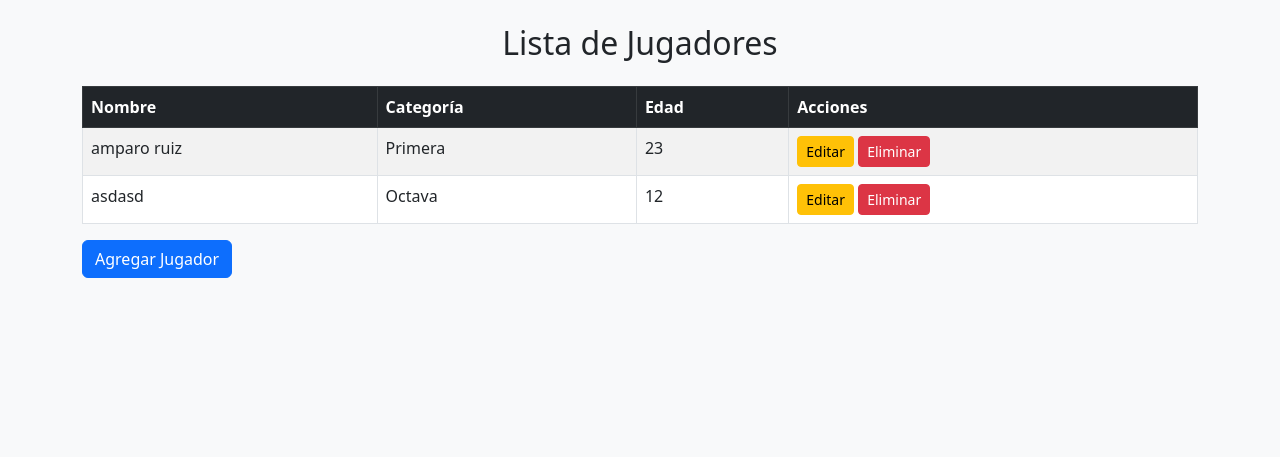
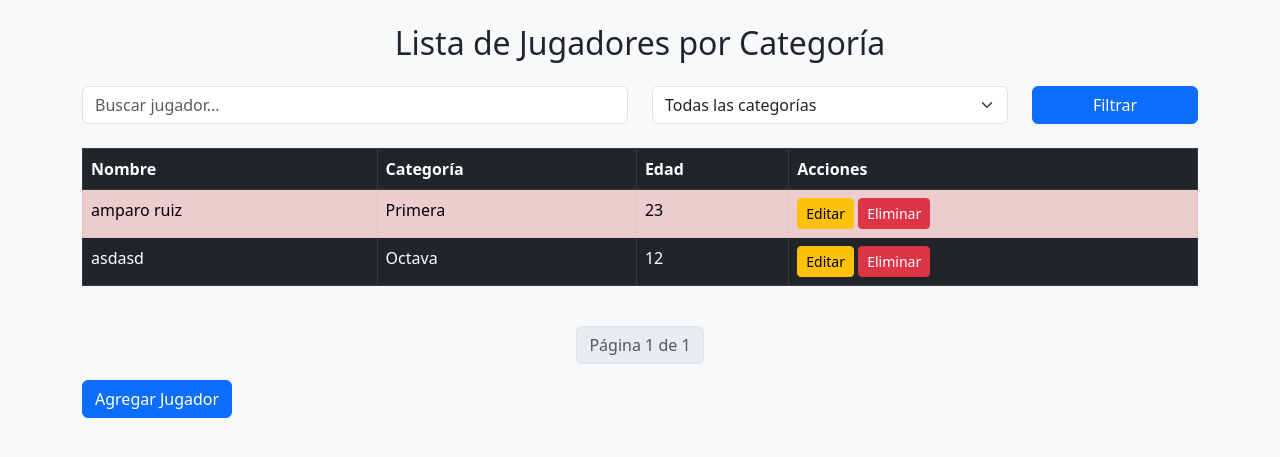
Before and after one commit to MarianoBustamante/torneo-padel, a Django app: page /jugadores/ in a window 1280 px wide. Shown: the top 457 px of the page. Run offline with Django 5.2, Linux system fonts and the light colour scheme; data comes from the database, SQL or seed files in the repository; both versions use the stored data as it was after the commit.

Commit message:
mejora de division de categorias y filtrado

```diff
--- a/jugadores/templates/jugadores/lista.html
+++ b/jugadores/templates/jugadores/lista.html
@@ -9,8 +9,30 @@
 <body class="bg-light">
 
 <div class="container mt-4">
-    <h2 class="mb-4 text-center">Lista de Jugadores</h2>
+    <h2 class="mb-4 text-center">Lista de Jugadores por Categoría</h2>
 
+    <!-- Barra de búsqueda y filtro -->
+    <form method="GET" class="mb-4">
+        <div class="row">
+            <div class="col-md-6">
+                <input type="text" name="q" value="{{ query }}" class="form-control" placeholder="Buscar jugador...">
+            </div>
+            <div class="col-md-4">
+                <select name="categoria" class="form-select">
+                    <option value="">Todas las categorías</option>
+                    {% for key, value in categorias.items %}
+                        <option value="{{ key }}" {% if categoria_filtro == key %}selected{% endif %}>{{ value }}</option>
+                    {% endfor %}
+                </select>
+            </div>
+            <div class="col-md-2">
+                <button type="submit" class="btn btn-primary w-100">Filtrar</button>
+            </div>
+        </div>
+    </form>
+
+    <!-- Tabla de jugadores -->
+    <div class="table-responsive">
         <table class="table table-striped table-bordered">
             <thead class="table-dark">
                 <tr>
@@ -21,10 +43,17 @@
                 </tr>
             </thead>
             <tbody>
-            {% for jugador in jugadores %}
-            <tr>
+                {% for jugador in page_obj %}
+                <tr class="{% if jugador.categoria == '1ra' %}table-danger
+                           {% elif jugador.categoria == '2da' %}table-warning
+                           {% elif jugador.categoria == '3ra' %}table-info
+                           {% elif jugador.categoria == '4ta' %}table-primary
+                           {% elif jugador.categoria == '5ta' %}table-success
+                           {% elif jugador.categoria == '6ta' %}table-light
+                           {% elif jugador.categoria == '7ma' %}table-secondary
+                           {% else %}table-dark{% endif %}">
                     <td>{{ jugador.nombre }}</td>
-                <td>{{ jugador.get_categoria_display }}</td>  <!-- Muestra la categoría con el nombre correcto -->
+                    <td>{{ jugador.get_categoria_display }}</td>
                     <td>{{ jugador.edad }}</td>
                     <td>
                         <a href="{% url 'editar_jugador' jugador.id %}" class="btn btn-warning btn-sm">Editar</a>
@@ -41,7 +70,26 @@
                 {% endfor %}
             </tbody>
         </table>
+    </div>
 
+    <!-- Paginación -->
+    <div class="d-flex justify-content-center mt-4">
+        <ul class="pagination">
+            {% if page_obj.has_previous %}
+                <li class="page-item"><a class="page-link" href="?page=1">Primera</a></li>
+                <li class="page-item"><a class="page-link" href="?page={{ page_obj.previous_page_number }}">Anterior</a></li>
+            {% endif %}
+
+            <li class="page-item disabled"><span class="page-link">Página {{ page_obj.number }} de {{ page_obj.paginator.num_pages }}</span></li>
+
+            {% if page_obj.has_next %}
+                <li class="page-item"><a class="page-link" href="?page={{ page_obj.next_page_number }}">Siguiente</a></li>
+                <li class="page-item"><a class="page-link" href="?page={{ page_obj.paginator.num_pages }}">Última</a></li>
+            {% endif %}
+        </ul>
+    </div>
+
+    <!-- Botón para agregar jugador -->
     <div class="d-flex justify-content-between">
         <a href="{% url 'agregar_jugador' %}" class="btn btn-primary">Agregar Jugador</a>
     </div>
--- a/jugadores/views.py
+++ b/jugadores/views.py
@@ -1,10 +1,34 @@
 from django.shortcuts import render, redirect, get_object_or_404
 from .models import Jugador
 from .forms import JugadorForm
+from django.core.paginator import Paginator
+
 
 def lista_jugadores(request):
+    query = request.GET.get('q', '')  # Captura la búsqueda
+    categoria_filtro = request.GET.get('categoria', '')  # Captura el filtro de categoría
+
     jugadores = Jugador.objects.all()
-    return render(request, 'jugadores/lista.html', {'jugadores': jugadores})
+    if query:
+        jugadores = jugadores.filter(nombre__icontains=query)  # Filtra por nombre
+    if categoria_filtro:
+        jugadores = jugadores.filter(categoria=categoria_filtro)  # Filtra por categoría
+
+    categorias = dict(Jugador.CATEGORIAS)  # Lista de categorías disponibles
+
+    # 🔹 PAGINACIÓN: Dividimos la lista en páginas de 10 jugadores
+    paginator = Paginator(jugadores, 10)  # 10 jugadores por página
+    page_number = request.GET.get('page')  # Obtenemos el número de página de la URL
+    page_obj = paginator.get_page(page_number)  # Obtenemos la página correspondiente
+
+    return render(request, 'jugadores/lista.html', {
+        'page_obj': page_obj,
+        'categorias': categorias,
+        'query': query,
+        'categoria_filtro': categoria_filtro
+    })
+
+
 
 def agregar_jugador(request):
     if request.method == 'POST':
```
Also changed, not shown: db.sqlite3. Lines whose indentation alone changed are shown as unchanged.
